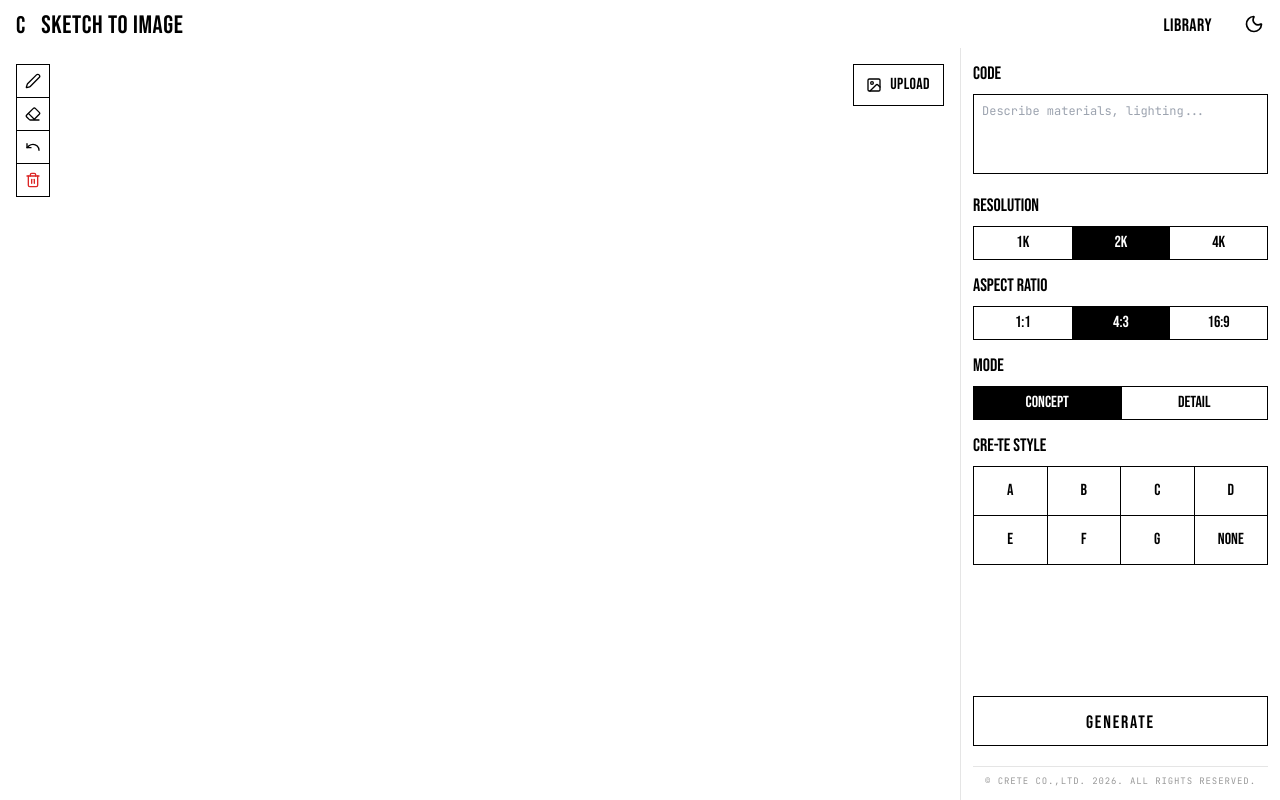
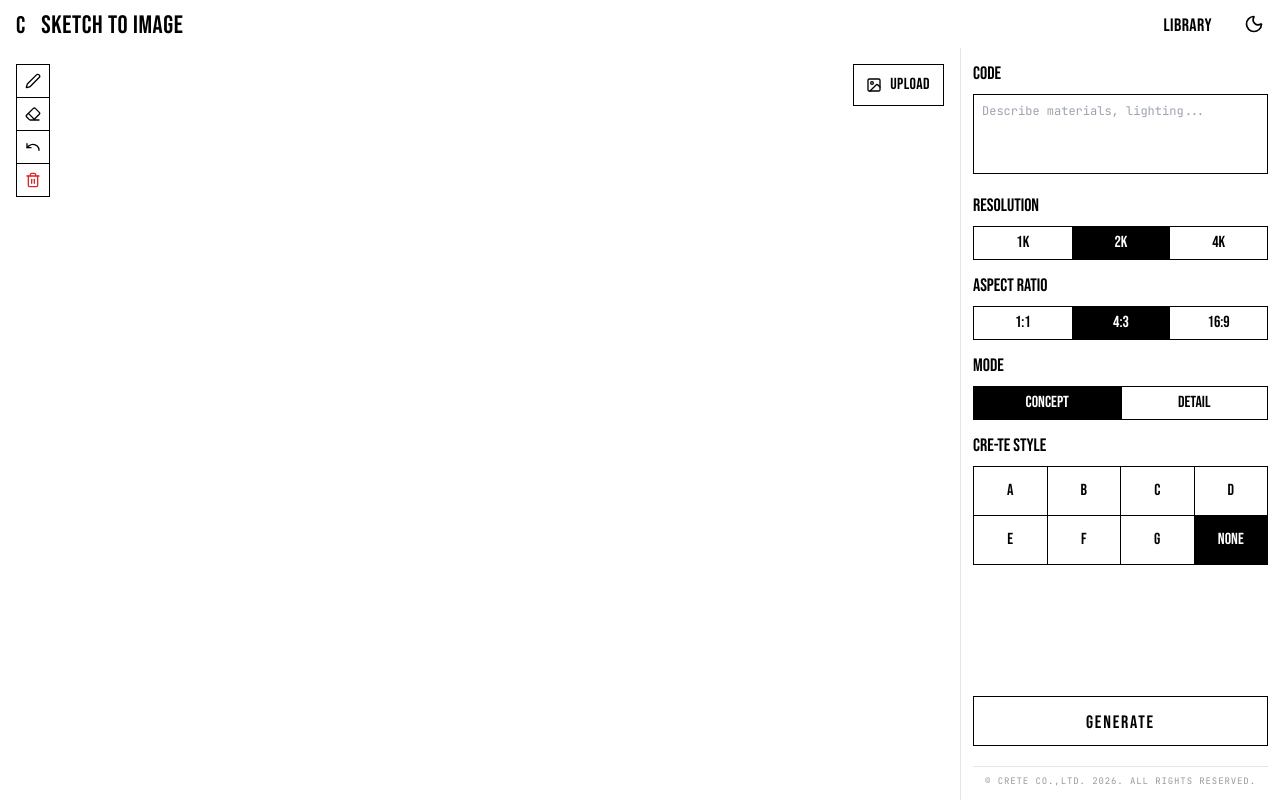
Before and after one commit to kimdongwook-crete/CRE-TE-SKETCH-to-IMAGE, a React (Vite) app: page / in a window 1280 px wide. Built offline with nearby package versions, Linux system fonts and the light colour scheme.

Commit message:
UI Logic Fix: Set initial style to NONE and corrected selection highlighting

```diff
--- a/App.tsx
+++ b/App.tsx
@@ -48,7 +48,7 @@ function App() {
   const [resolution, setResolution] = useState<ImageResolution>(ImageResolution.Res_2K);
   const [aspectRatio, setAspectRatio] = useState<string>('4:3');
   const [vizMode, setVizMode] = useState<'CONCEPT' | 'DETAIL'>('CONCEPT');
-  const [styleMode, setStyleMode] = useState<'A' | 'B' | 'C' | 'NONE'>('A');
+  const [styleMode, setStyleMode] = useState<'A' | 'B' | 'C' | 'D' | 'E' | 'F' | 'G' | 'NONE'>('NONE');
   const [generatedImage, setGeneratedImage] = useState<string | null>(null);
   const [originalImage, setOriginalImage] = useState<string | null>(null);
   const [hasCanvasContent, setHasCanvasContent] = useState(false);
@@ -500,7 +500,7 @@ function App() {
                               }}
                               className={`
                                 h-12 flex items-center justify-center font-display text-lg short:text-base transition-colors
-                                ${viewingStyle === style
+                                ${styleMode === style
                                   ? 'bg-black text-white dark:bg-white dark:text-black'
                                   : 'bg-white text-black hover:bg-gray-100 dark:bg-black dark:text-white dark:hover:bg-gray-800'
                                 }
```
